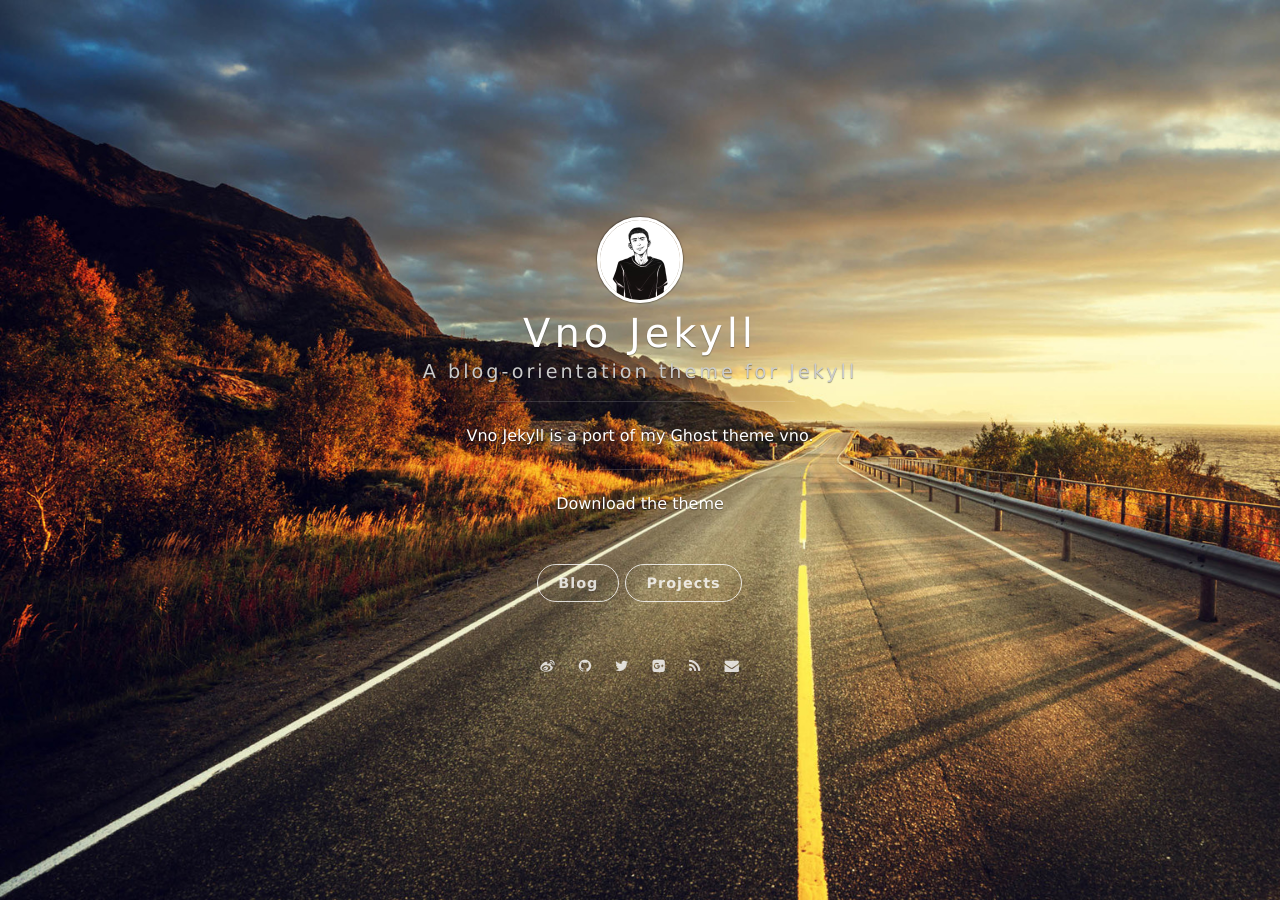
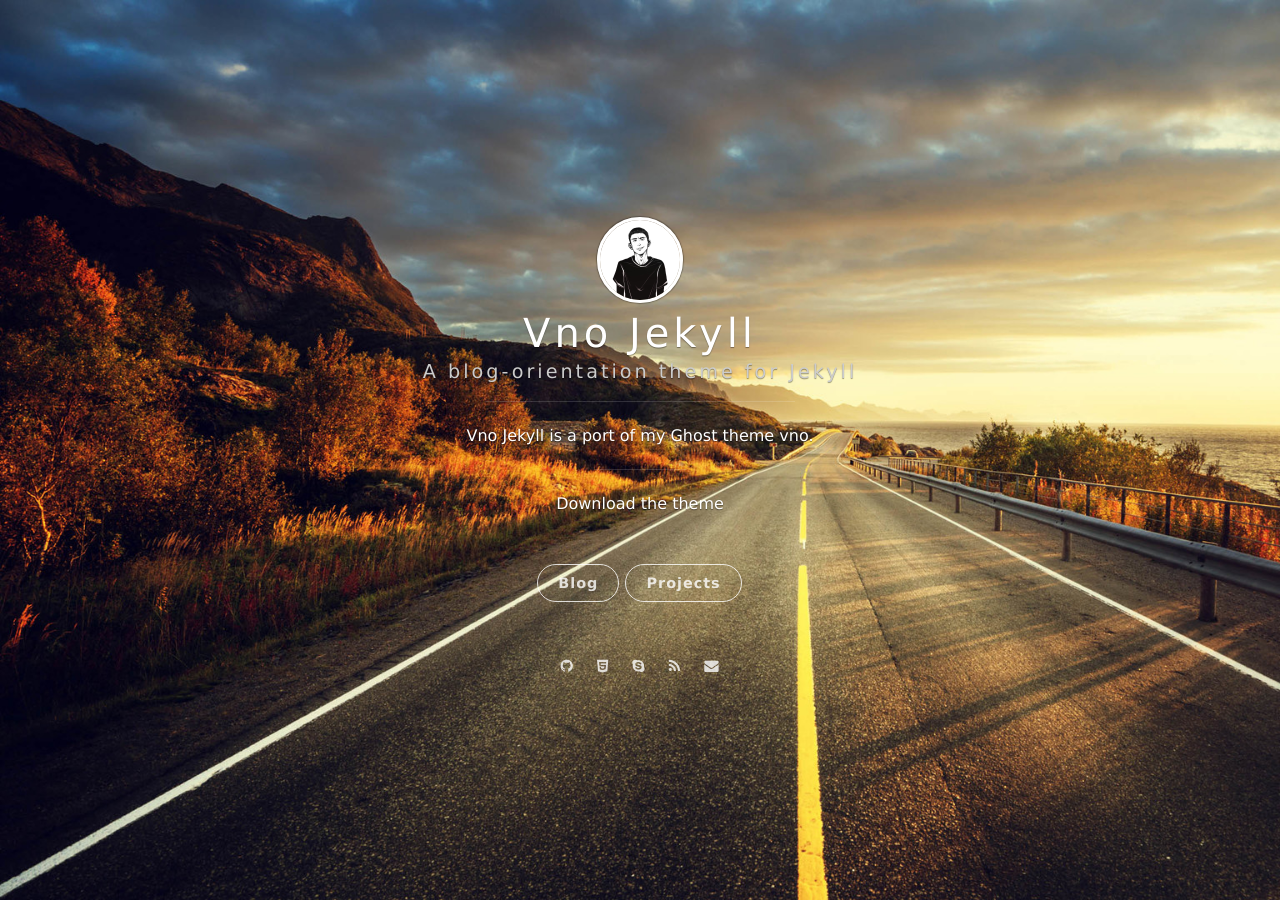
Before and after one commit to yangbryant/yangbryant.github.io, a Jekyll site: the page built from index.html, in a window 1280 px wide. Built offline with Jekyll 4.4.1, drawn with Linux system fonts in a browser that asks for light colours; nearby versions of some CDN libraries; the list of posts is cut into pages by our own code.

Commit message:
modified social infos

```diff
--- a/_config.yml
+++ b/_config.yml
@@ -1,4 +1,4 @@
-# Basic
+ # Basic
 title: Vno Jekyll
 subtitle: A blog-orientation theme for Jekyll
 welcome_message: <a href="https://github.com/onevcat/vno-jekyll" target="_blank">Download the theme</a>
@@ -37,11 +37,10 @@ comment:
 
 # Social
 social:
-    weibo: onevcat
-    github: onevcat
-    twitter: onevcat
-    gplus: 107108267983477358170
-    mail: onev@onevcat.com
+    github: yangbryant
+    jianshu: 5b71fccf2255
+    skype: liyangkobeci
+    mail: liyangkobebryant@gmail.com
 
 # Google Analytics
 ga:
--- a/_includes/social.html
+++ b/_includes/social.html
@@ -4,7 +4,7 @@
   {% if site.social.weibo %}
   <!-- Weibo -->
   <li class="navigation__item">
-    <a href="http://weibo.com/{{site.social.weibo}}" title="@{{site.social.weibo}} 的微博" target="_blank">
+    <a href="http://weibo.com/{{site.social.weibo}}" title="@{{site.social.weibo}}'s Weibo" target="_blank">
       <i class='social fa fa-weibo'></i>
       <span class="label">Weibo</span>
     </a>
@@ -14,9 +14,39 @@
   {% if site.social.github %}
   <!-- Github -->
   <li class="navigation__item">
-    <a href="https://github.com/{{site.social.github}}" title="@{{site.social.github}} 的 Github" target="_blank">
+    <a href="https://github.com/{{site.social.github}}" title="@{{site.social.github}}'s Github" target="_blank">
       <i class='social fa fa-github'></i>
       <span class="label">Github</span>
+    </a>
+  </li>
+  {% endif %}
+
+  {% if site.social.jianshu %}
+  <!-- Jianshu -->
+  <li class="navigation__item">
+    <a href="http://www.jianshu.com/users/{{site.social.jianshu}}" title="Jianshu" target="_blank">
+      <i class='social fa fa-html5'></i>
+      <span class="label">Jianshu</span>
+    </a>
+  </li>
+  {% endif %}
+
+  {% if site.social.skype %}
+  <!-- Skype -->
+  <li class="navigation__item">
+    <a href="skype:{{site.social.skype}}?call" title="@{{site.social.skype}}" target="_blank">
+      <i class='social fa fa-skype'></i>
+      <span class="label">Skype</span>
+    </a>
+  </li>
+  {% endif %}
+
+  {% if site.social.facebook %}
+  <!-- facebook -->
+  <li class="navigation__item">
+    <a href="https://www.facebook.com/{{site.social.facebook}}" title="@{{site.social.facebook}}" target="_blank">
+      <i class='social fa fa-facebook-square'></i>
+      <span class="label">facebook</span>
     </a>
   </li>
   {% endif %}
```
Also changed, not shown: assets/images/favicon.png (added).
